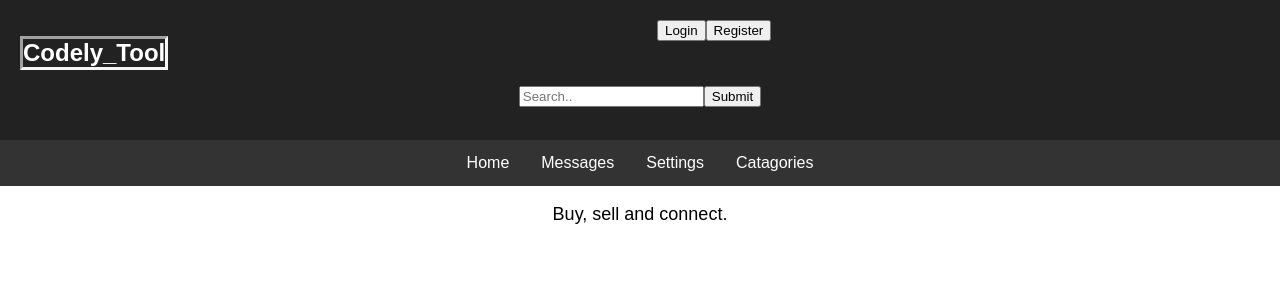
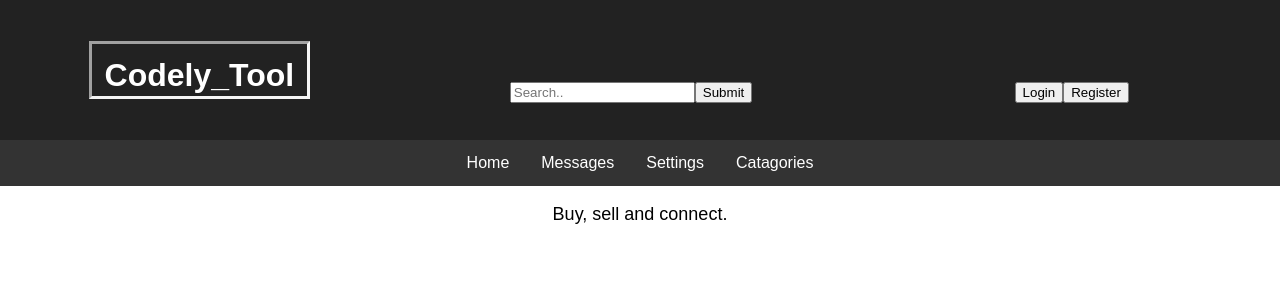
Before and after one commit to kpat132/Consume-More-Stuff, a React (Create React App) app: page / in a window 1280 px wide. Shown: the top 300 px of the page. Built offline with nearby package versions, Linux system fonts and the light colour scheme; no server answers.

Commit message:
dropDown

```diff
--- a/src/components/navbar.js
+++ b/src/components/navbar.js
@@ -14,7 +14,19 @@
           <a href="settings.asp">Settings</a>
         </li>
         <li>
-          <a href="catagories.asp">Catagories</a>
+          <div class="dropdown">
+            <button class="dropbtn">
+              Catagories
+              <i class="fa fa-caret-down" />
+            </button>
+            <div class="dropdown-content">
+              <a href="#">Auto</a>
+              <a href="#">Furniture</a>
+              <a href="#">Clothes</a>
+              <a href="#">Electronics</a>
+              <a href="#">Misc...</a>
+            </div>
+          </div>
         </li>
       </ul>
     </nav>
--- a/src/containers/app/App.css
+++ b/src/containers/app/App.css
@@ -7,13 +7,17 @@
   height: 100px;
   padding: 20px;
   color: white;
+  display: flex;
+  justify-content: space-around;
+  flex-flow: row nowrap;
 }
 
 .App-title {
-  font-size: 1.5em;
-  float: left;
+  display: flex;
+  justify-content: center;
   border-style: inset;
   border-color: whitesmoke;
+  padding: 1%;
 }
 
 .App-intro {
@@ -21,6 +25,8 @@
 }
 
 .nav {
+  display: flex;
+  justify-content: center;
   list-style-type: none;
   margin: 0;
   padding: 0;
@@ -42,18 +48,74 @@
   background-color: #111;
 }
 
-.search-container {
-  float: right;
-  display: block;
-  text-align: center;
-  width: 100%;
-  margin: 0;
+.search-bar {
+  display: flex;
+  align-items: flex-start;
+  flex-wrap: nowrap;
+  padding: 5%;
 }
 
 .search-container button:hover {
   background: #ccc;
 }
 
+.login-container {
+  display: flex;
+  align-items: flex-start;
+  flex-wrap: nowrap;
+  padding: 5%;
+}
+
+.login-container button:hover {
+  background: #ccc;
+}
+
 .login-container.button {
   background-color: #555555;
 }
+
+.dropdown {
+  float: left;
+  overflow: hidden;
+}
+
+.dropdown .dropbtn {
+  font-size: 16px;
+  border: none;
+  outline: none;
+  color: white;
+  padding: 14px 16px;
+  background-color: inherit;
+  font-family: inherit;
+  margin: 0;
+}
+
+.navbar a:hover,
+.dropdown:hover .dropbtn {
+  background-color: whitesmoke;
+}
+
+.dropdown-content {
+  display: none;
+  position: absolute;
+  background-color: #f9f9f9;
+  min-width: 160px;
+  box-shadow: 0px 8px 16px 0px rgba(0, 0, 0, 0.2);
+  z-index: 1;
+}
+
+.dropdown-content a {
+  color: black;
+  /* padding: 12px 16px; */
+  text-decoration: none;
+  display: block;
+  text-align: left;
+}
+
+.dropdown-content a:hover {
+  background-color: black;
+}
+
+.dropdown:hover .dropdown-content {
+  display: block;
+}
--- a/src/containers/app/App.js
+++ b/src/containers/app/App.js
@@ -21,7 +21,10 @@
       <div className="App">
         <header className="App-header">
           <h1 className="App-title">Codely_Tool</h1>
-          <SearchComponent />
+          <div className="search-bar">
+            <SearchComponent />
+          </div>
+
           <LoginButtonComponent />
         </header>
         <nav className="Navbar">
```
